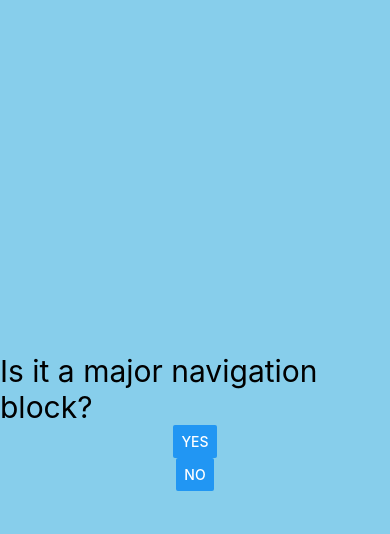
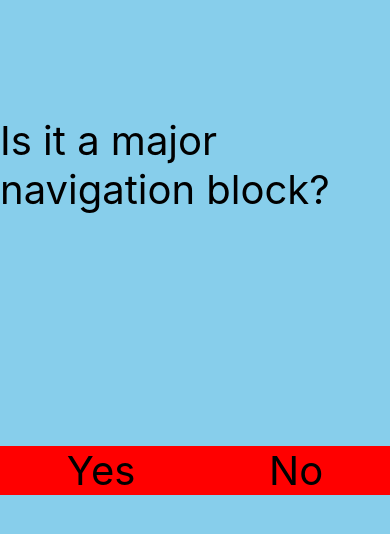
Before and after one commit to agnieszkasierbista/semanticAID, a React Native app: screen / in a window 390 px wide. Shown: the top 534 px of the page. Built offline with nearby package versions, Linux system fonts and the light colour scheme.

Commit message:
Replace buttons with pressables and add styles

```diff
--- a/App.tsx
+++ b/App.tsx
@@ -1,4 +1,4 @@
-import {Button, Text, TextInput, View, Alert} from 'react-native';
+import {Button, Text, TextInput, View, Alert, Pressable} from 'react-native';
 import {styles} from "./Styles";
 import React, {useState} from "react";
 import {questions, YesOrNo} from "./questions";
@@ -18,14 +18,18 @@ export default function App() {
 
     return (
         <View style={styles.container}>
-            <Text style={{fontSize: 30}}>{currentQnA.q}</Text>
+            <Text style={styles.text}>{currentQnA.q}</Text>
             {
                 element.length
                     ? null
-                    : (<>
-                        <Button title={"Yes"} onPress={() => answer(currentQnA.yes)}/>
-                        <Button title={"No"} onPress={() => answer(currentQnA.no)}/>
-                    </>)
+                    : (<View style={styles.buttons}>
+                        <Pressable  onPress={() => answer(currentQnA.yes)}>
+                            <Text style={styles.buttonText}>Yes</Text>
+                        </Pressable>
+                        <Pressable onPress={() => answer(currentQnA.no)}>
+                            <Text style={styles.buttonText}>No</Text>
+                        </Pressable>
+                    </View>)
             }
             <Text style={{fontSize: 30}}>{element}</Text>
         </View>
--- a/Styles.tsx
+++ b/Styles.tsx
@@ -12,8 +12,24 @@ export const styles = StyleSheet.create({
     },
     container: {
         flex: 1,
+        justifyContent: "space-around",
         backgroundColor: 'skyblue',
         alignItems: 'center',
-        justifyContent: 'center',
+
+    },
+    text: {
+        fontSize: 40,
+
+    },
+    buttons:{
+        justifyContent: "space-around",
+        width: "100%",
+        flexDirection: "row",
+        backgroundColor: "red",
+        fontSize: 40,
+    },
+    buttonText: {
+        fontSize: 40,
+
     },
 });
```
